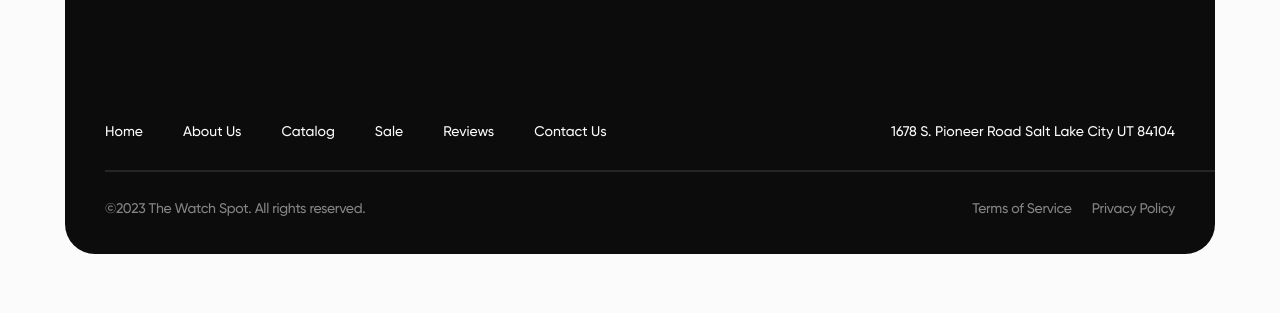
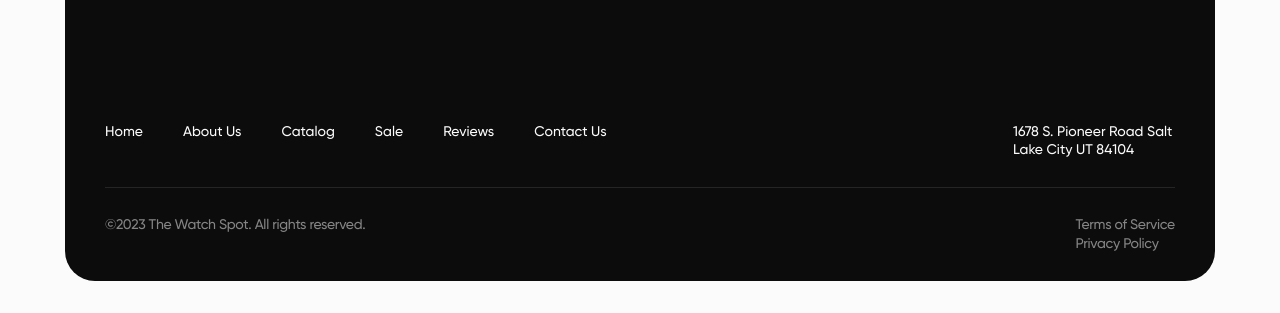
Before and after one commit to Horiachieva/project-group-11, a website built with Vite: page src/index.html in a window 1280 px wide. Shown: the part 5245-5558 px from the top of the page. Before the commit the page ends 5531 px from the top, so only its background shows below. Built offline with nearby package versions, Linux system fonts and the light colour scheme.

Commit message:
css footer

```diff
--- a/src/css/footer.css
+++ b/src/css/footer.css
@@ -119,6 +119,7 @@
 }
 
 .footer-text-address {
+  display: block;
   font-weight: 500;
   font-size: 12px;
   line-height: 1.33333;
@@ -126,11 +127,17 @@
   width: 83px;
 }
 
+.footer-legal {
+  display: flex;
+  justify-content: space-between;
+  position: relative;
+}
+
 .footer-line {
-  border: 1px solid rgba(251, 251, 251, 0.1);
-  width: 279px;
-  margin-bottom: 24px;
-  margin-top: 0;
+  width: 100%;
+  height: 1px;
+  background-color: rgba(251, 251, 251, 0.1);
+  margin: 24px 0;
 }
 
 .footer-legal-text {
@@ -146,9 +153,9 @@
 }
 
 .footer-legal-list {
-  display: flex;
-  flex-wrap: nowrap;
-  gap: 20px;
+  gap: 24px;
+  padding: 0;
+  margin: 0;
 }
 
 .footer-legal-link {
@@ -163,9 +170,6 @@
 
 /* ---------------TABLET---------------- */
 @media screen and (min-width: 768px) {
-  /* .container {
-    padding: 0 32px;
-  } */
   .footer {
     padding-top: 40px;
     padding-bottom: 32px;
@@ -187,6 +191,10 @@
 
   .footer-soc-list {
     margin-bottom: 0px;
+  }
+
+  .footer-legal-text {
+    margin-bottom: 0;
   }
 
   .footer-soc-item {
@@ -213,7 +221,7 @@
   .footer-slogan {
     font-size: 28px;
     line-height: 1.14;
-    width: 524px;
+    max-width: 524px;
     margin-left: auto;
     margin-right: auto;
     margin-bottom: 100px;
@@ -241,21 +249,21 @@
     width: 162px;
   }
 
-  .footer-line {
-    width: 624px;
-    margin-bottom: 28px;
-  }
-
   .footer-legal {
     display: flex;
     justify-content: space-between;
+    position: relative;
   }
 
   .legal-text {
     font-size: 14px;
     line-height: 1.29;
   }
+  .footer-line {
+    margin: 28px 0;
+  }
 }
+
 /* ------------LAP-TOP---------------------------- */
 @media screen and (min-width: 1280px) {
   .footer {
@@ -273,7 +281,7 @@
     letter-spacing: -0.02em;
     color: #fbfbfb;
     display: block;
-    width: 523px;
+    max-width: 523px;
     text-align: center;
   }
 
@@ -289,8 +297,4 @@
   .footer-list-anchor {
     gap: 40px;
   }
-
-  .footer-line {
-    width: 1136px;
-  }
 }
--- a/src/partials/footer.html
+++ b/src/partials/footer.html
@@ -87,7 +87,7 @@
         >
       </div>
     </div>
-    <hr class="footer-line" />
+    <div class="footer-line"></div>
     <div class="footer-legal">
       <p class="footer-legal-text legal-text">
         ©2023 The Watch Spot. All rights reserved.
```
